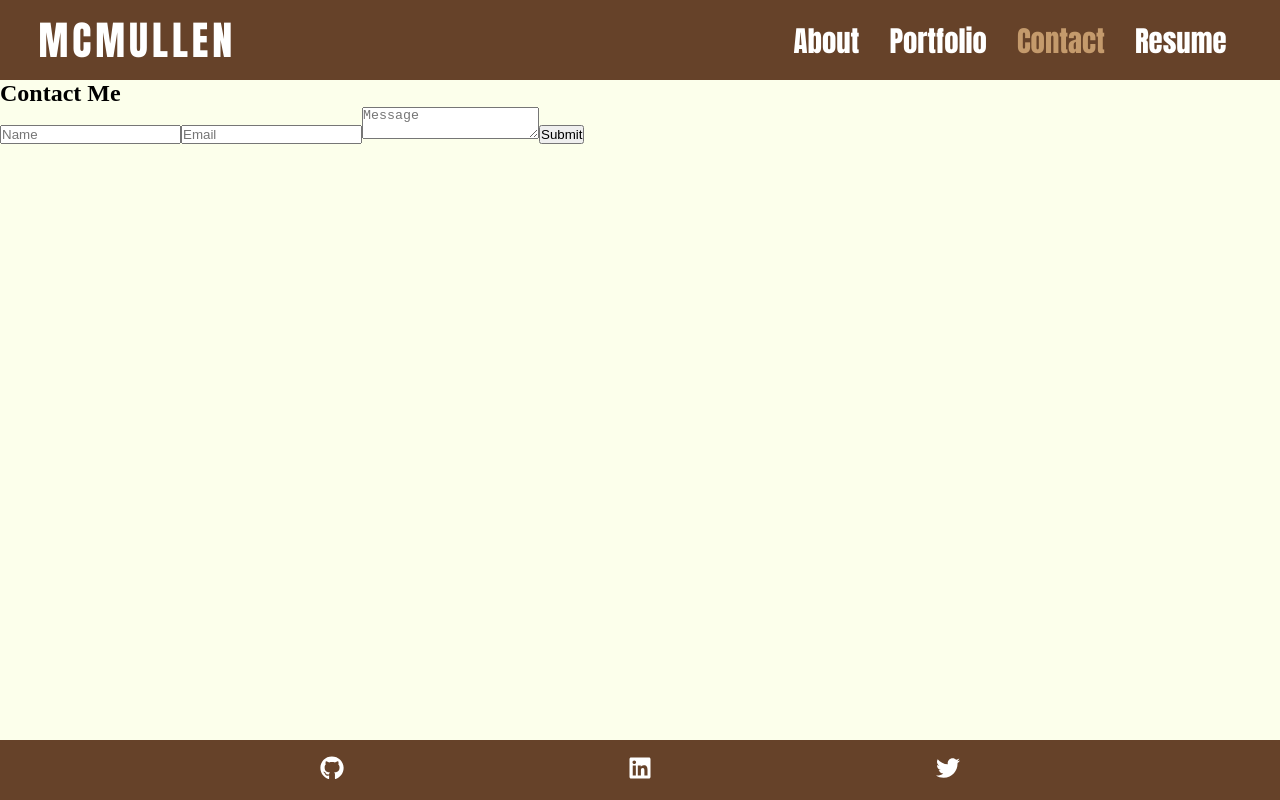
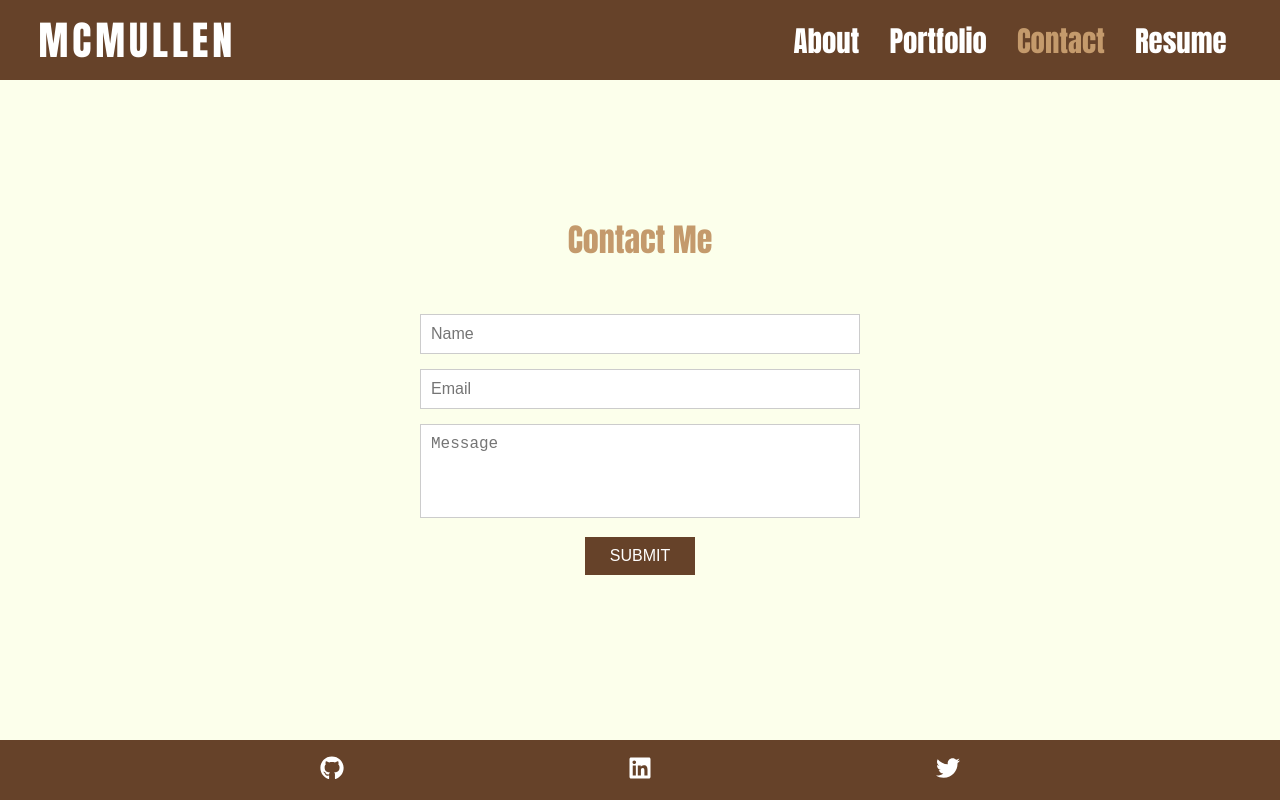
Before and after one commit to McMulle20/ProjectPortfolio, a React (Vite) app: page /contact in a window 1280 px wide. Built offline with nearby package versions, Linux system fonts and the light colour scheme.

Commit message:
improved css for contact form

```diff
--- a/src/index.css
+++ b/src/index.css
@@ -88,6 +88,90 @@ nav a.active {
   font-weight: bold; /* Optional: make the active link bold */
 }
 
+/* Centering the Contact Form */
+.contact-container {
+  display: flex;
+  flex-direction: column; /* Keeps "Contact Me" above the form */
+  align-items: center; /* Centers everything */
+  justify-content: center; /* Centers vertically */
+  height: calc(100vh - 80px - 60px); /* Viewport height minus header & footer */
+  width: 100%;
+}
+
+/* Increase Form Size */
+.contact-form {
+  width: 500px; /* Make the form bigger */
+  max-width: 90%; /* Ensure it stays responsive */
+  padding: 30px; /* More spacing */
+}
+
+/* Center & Enlarge Title */
+.contact-title {
+  font-family: 'Impact', 'Arial Black', sans-serif;
+  color: #C49A6C;
+  font-size: 32px; /* Make "Contact Me" bigger */
+  font-weight: bold;
+  text-align: center; /* Ensure it's centered */
+  margin-bottom: 20px; /* Add space between title & form */
+}
+
+/* Form group */
+.form-group {
+  margin-bottom: 15px;
+}
+
+/* Inputs and textarea */
+.form-input {
+  width: 100%;
+  padding: 10px;
+  border: 1px solid #ccc;
+  border-radius: 0; /* No rounded corners */
+  font-size: 16px;
+  outline: none;
+}
+
+/* Textarea */
+.textarea {
+  resize: none;
+}
+
+/* Error styling */
+.input-error {
+  border-color: red;
+}
+
+.error-text {
+  color: red;
+  font-size: 14px;
+  margin-top: 5px;
+}
+
+.submit-btn {
+  background-color: #664229;
+  color: white;
+  border: none;
+  padding: 10px;
+  font-size: 16px;
+  cursor: pointer;
+  text-transform: uppercase;
+  width: 25%;
+  display: block; /* Ensures it behaves like a block element */
+  margin: 0 auto; /* Centers it horizontally */
+}
+.submit-btn:hover {
+  background-color: #C49A6C;
+}
+
+/* Footer */
+footer {
+  width: 100%;
+  background-color: #664229;
+  color: white;
+  height: 60px;
+  display: flex;
+  justify-content: center;
+  align-items: center;
+}
 
 /* Footer styling */
 footer {
--- a/src/pages/Contact.jsx
+++ b/src/pages/Contact.jsx
@@ -1,43 +1,88 @@
 import { useState } from "react";
+import "../index.css";
 
 function Contact() {
   const [formData, setFormData] = useState({ name: "", email: "", message: "" });
   const [errors, setErrors] = useState({});
 
-  const validate = () => {
-    let newErrors = {};
-    if (!formData.name) newErrors.name = "Name is required.";
-    if (!formData.email.includes("@")) newErrors.email = "Valid email required.";
-    if (!formData.message) newErrors.message = "Message is required.";
-    return newErrors;
+  const validate = (field, value) => {
+    let errorMsg = "";
+    if (field === "name" && !value) errorMsg = "Name is required";
+    if (field === "email" && !/^[^\s@]+@[^\s@]+\.[^\s@]+$/.test(value)) errorMsg = "Valid email required";
+    if (field === "message" && !value) errorMsg = "Message is required";
+    setErrors((prev) => ({ ...prev, [field]: errorMsg }));
+  };
+
+  const handleChange = (e) => {
+    const { name, value } = e.target;
+    setFormData({ ...formData, [name]: value });
+  };
+
+  const handleBlur = (e) => {
+    validate(e.target.name, e.target.value);
   };
 
   const handleSubmit = (e) => {
     e.preventDefault();
-    const validationErrors = validate();
-    if (Object.keys(validationErrors).length > 0) {
-      setErrors(validationErrors);
+    let newErrors = {};
+    Object.keys(formData).forEach((field) => {
+      validate(field, formData[field]);
+      if (!formData[field]) newErrors[field] = `${field.charAt(0).toUpperCase() + field.slice(1)} is required.`;
+    });
+
+    if (Object.values(newErrors).some((err) => err)) {
+      setErrors(newErrors);
     } else {
       console.log("Form Submitted:", formData);
     }
   };
 
   return (
-    <section>
-      <h2>Contact Me</h2>
-      <form onSubmit={handleSubmit}>
-        <input type="text" placeholder="Name" onBlur={(e) => setErrors({ ...errors, name: e.target.value ? "" : "Name is required." })} />
-        {errors.name && <p>{errors.name}</p>}
+      <section className="contact-container">
+        <h2 className="contact-title">Contact Me</h2>
+        <form onSubmit={handleSubmit} className="contact-form">
+          <div className="form-group">
+            <input
+              type="text"
+              name="name"
+              className={`form-input ${errors.name ? "input-error" : ""}`}
+              placeholder="Name"
+              value={formData.name}
+              onChange={handleChange}
+              onBlur={handleBlur}
+            />
+            {errors.name && <div className="error-text">{errors.name}</div>}
+          </div>
 
-        <input type="email" placeholder="Email" onBlur={(e) => setErrors({ ...errors, email: e.target.value.includes("@") ? "" : "Valid email required." })} />
-        {errors.email && <p>{errors.email}</p>}
+          <div className="form-group">
+            <input
+              type="email"
+              name="email"
+              className={`form-input ${errors.email ? "input-error" : ""}`}
+              placeholder="Email"
+              value={formData.email}
+              onChange={handleChange}
+              onBlur={handleBlur}
+            />
+            {errors.email && <div className="error-text">{errors.email}</div>}
+          </div>
 
-        <textarea placeholder="Message" onBlur={(e) => setErrors({ ...errors, message: e.target.value ? "" : "Message is required." })} />
-        {errors.message && <p>{errors.message}</p>}
+          <div className="form-group">
+            <textarea
+              name="message"
+              className={`form-input textarea ${errors.message ? "input-error" : ""}`}
+              placeholder="Message"
+              rows="4"
+              value={formData.message}
+              onChange={handleChange}
+              onBlur={handleBlur}
+            />
+            {errors.message && <div className="error-text">{errors.message}</div>}
+          </div>
 
-        <button type="submit">Submit</button>
-      </form>
-    </section>
+          <button type="submit" className="submit-btn">Submit</button>
+        </form>
+      </section>
   );
 }
 
```
